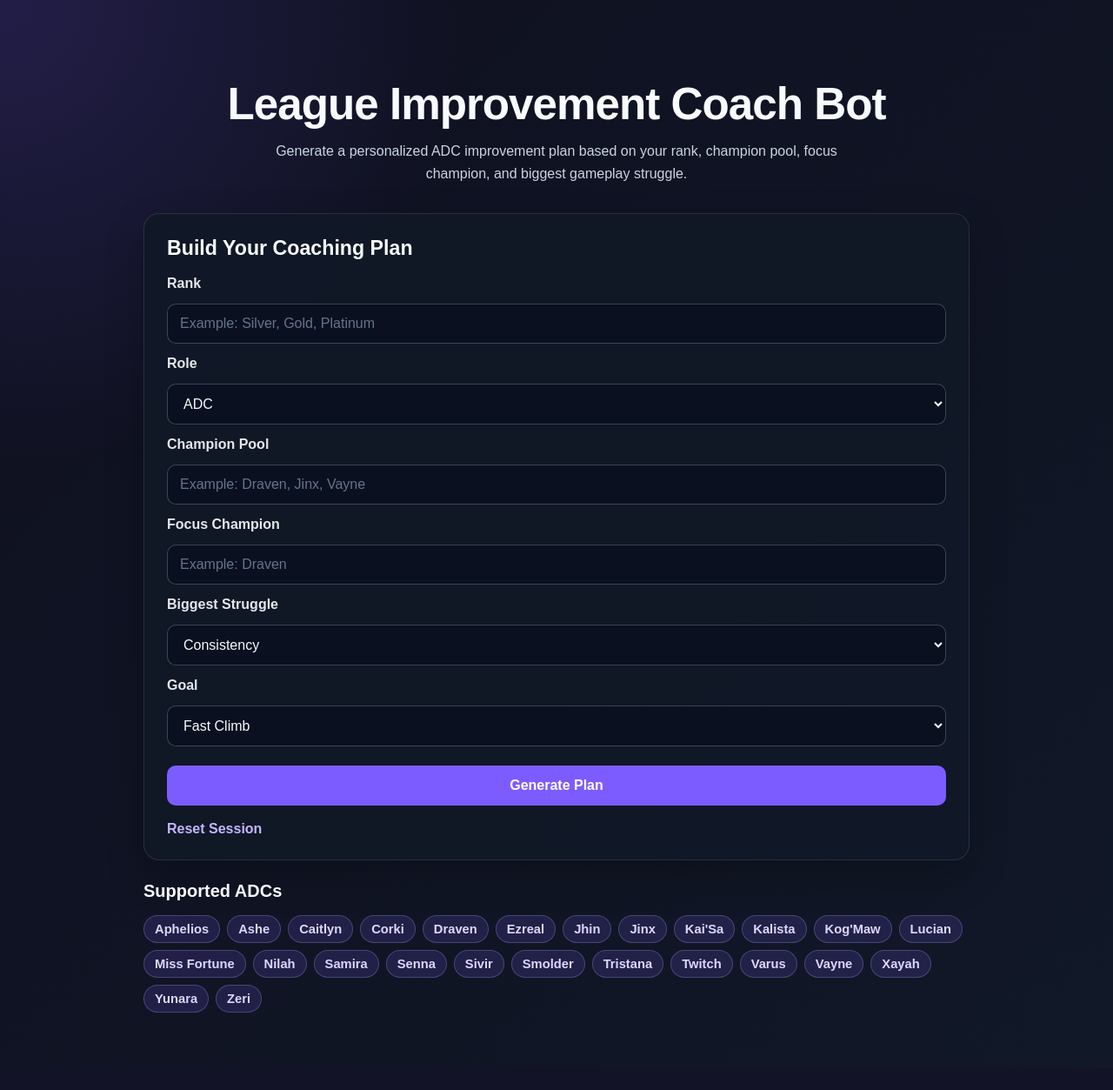
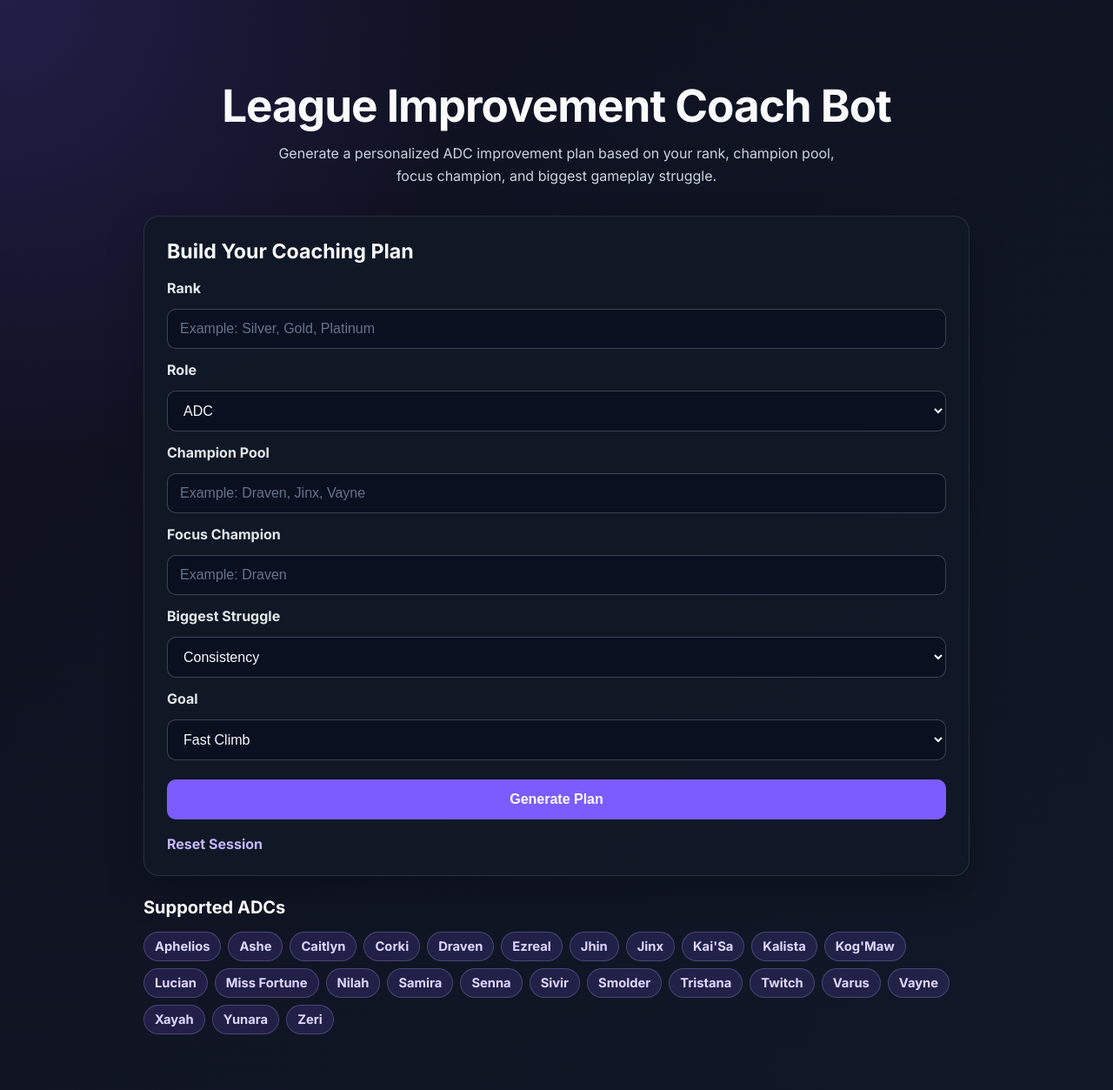
Before and after one commit to mattlacson/league-improvement-coach, a Flask app: page / in a window 1280 px wide. Shown: the whole page at 87% size. Before the commit the page ends 1164 px from the top, so only its background shows below. Run offline with Flask 3, Linux system fonts and the light colour scheme.

Commit message:
Update site font styling

```diff
--- a/src/static/style.css
+++ b/src/static/style.css
@@ -1,10 +1,12 @@
+@import url('https://fonts.googleapis.com/css2?family=Inter:wght@400;500;600;700;800&display=swap');
+
 * {
     box-sizing: border-box;
 }
 
 body {
     margin: 0;
-    font-family: Arial, Helvetica, sans-serif;
+    font-family: "Inter", "Segoe UI", Arial, sans-serif;
     background:
         radial-gradient(circle at top left, rgba(124, 92, 255, 0.18), transparent 30%),
         linear-gradient(135deg, #0f1020, #111827);
@@ -124,7 +126,7 @@ button:hover {
     border: 1px solid rgba(148, 163, 184, 0.16);
     padding: 18px;
     border-radius: 12px;
-    font-family: Arial, Helvetica, sans-serif;
+    font-family: "Inter", "Segoe UI", Arial, sans-serif;
     font-size: 1rem;
     color: #f8fafc;
 }
```
